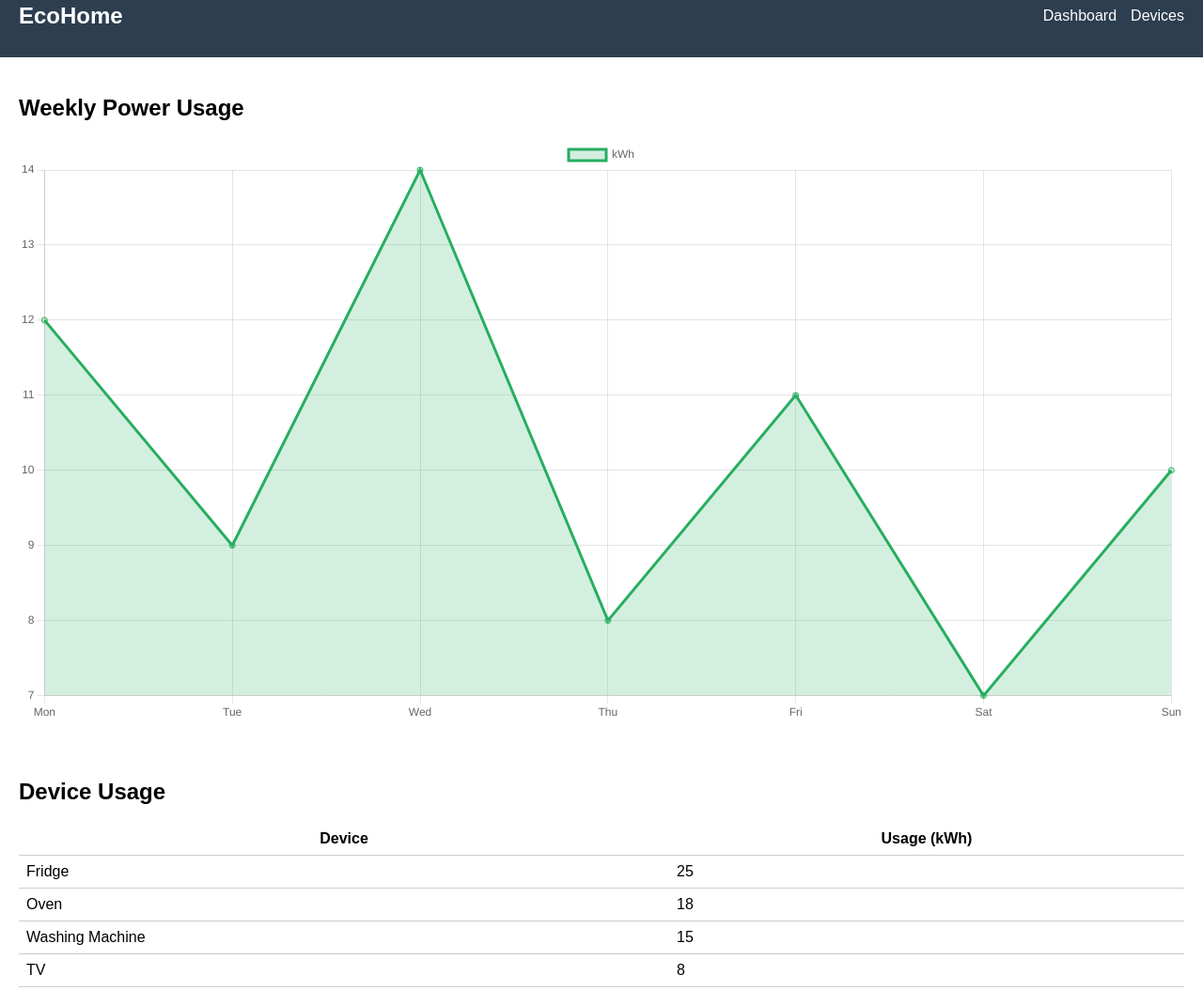
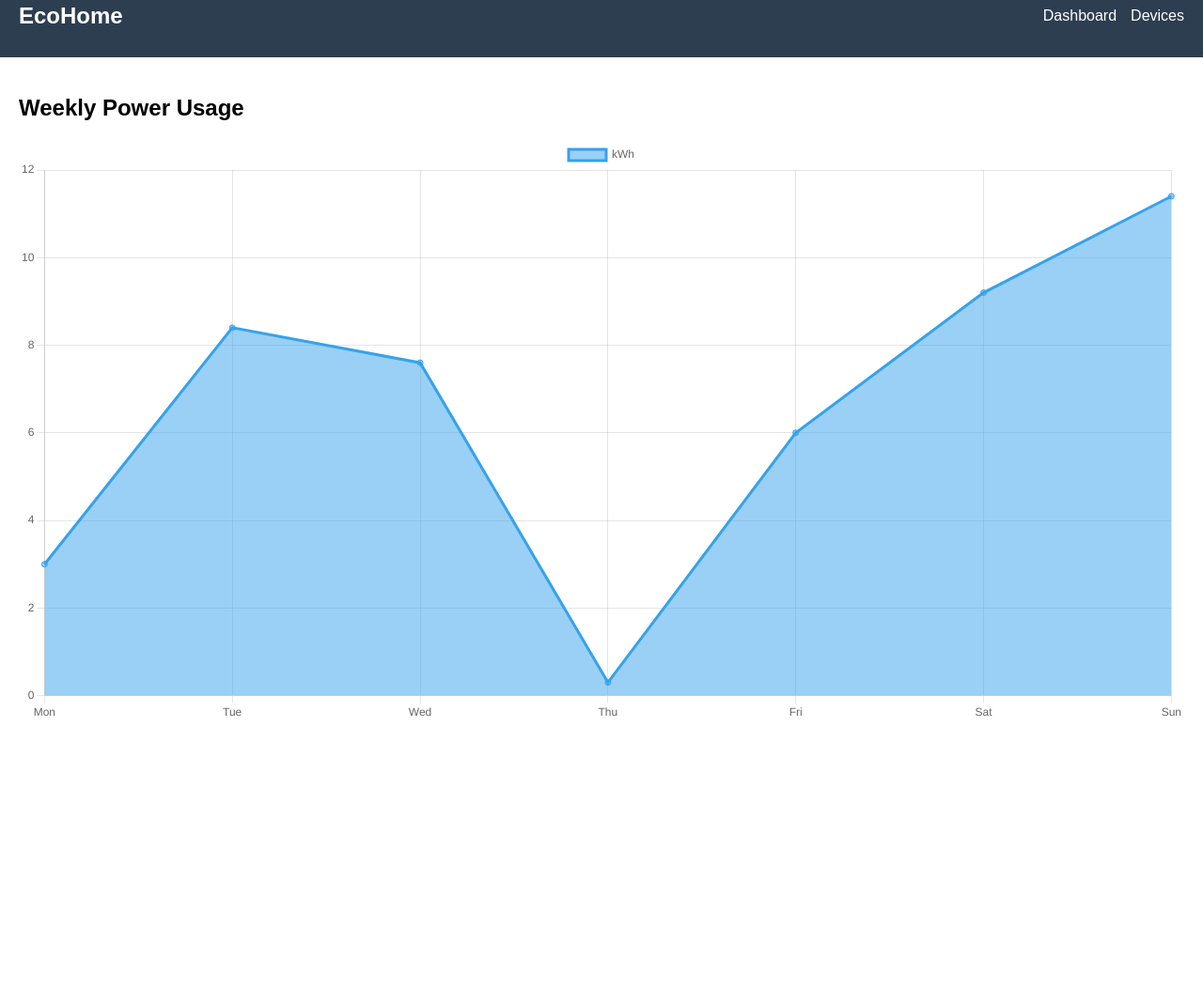
Before and after one commit to Will-Richard-Hammond/EcoHome-UIUX, a plain HTML site: page index.html in a window 1280 px wide. Shown: the part 27-1081 px from the top of the page at 94% size. Drawn offline with nearby package versions, Linux system fonts and the light colour scheme.

Commit message:
first interation stage complete

```diff
--- a/data.json
+++ b/data.json
@@ -1,10 +1,11 @@
 {
-    "weekUsage": [12, 9, 14, 8, 11, 7, 10],
+    "weekUsage": [3, 8.4, 7.6, 0.3, 6, 9.2, 11.4],
     "days": ["Mon", "Tue", "Wed", "Thu", "Fri", "Sat", "Sun"],
     "devices": [
-        { "name": "Fridge", "usage": 25 },
-        { "name": "Oven", "usage": 18 },
-        { "name": "Washing Machine", "usage": 15 },
-        { "name": "TV", "usage": 8 }
+        { "name": "Heater", "usage": 2.3 },
+        { "name": "Boiler", "usage": 1.6 },
+        { "name": "Fridge", "usage": 1.1 },
+        { "name": "TV", "usage": 0.9 },
+        { "name": "Washing Machine", "usage": 0.8 }
     ]
 }
--- a/index.html
+++ b/index.html
@@ -22,7 +22,9 @@
     <main>
         <section id="dashboard">
             <h2>Weekly Power Usage</h2>
-            <canvas id="usageChart"></canvas>
+                <div class="chart-box">
+                <canvas id="usageChart"></canvas>
+                </div>
         </section>
 
         <section id="devices">
--- a/script.js
+++ b/script.js
@@ -1,9 +1,19 @@
-//Load dummy data
-fetch('data.json')
-    .then(res => res.json())
-    .then(data => {
-        //graph script
-        const ctx = document.getElementById('usageChart').getContext('2d');
+document.addEventListener('DOMContentLoaded', () => {
+
+  const data = {
+    weekUsage: [3, 8.4, 7.6, 0.3, 6, 9.2, 11.4],
+    days: ["Mon", "Tue", "Wed", "Thu", "Fri", "Sat", "Sun"],
+    devices: [
+        { name: "Heater", usage: 2.3 },
+        { name: "Boiler", usage: 1.6 },
+        { name: "Fridge", usage: 1.1 },
+        { name: "TV", usage: 0.9 },
+        { name: "Washing Machine", usage: 0.8 }
+    ]
+  };
+  const chartCanvas = document.getElementById('usageChart');
+  if (chartCanvas && window.Chart) {
+    const ctx = chartCanvas.getContext('2d');
     new Chart(ctx, {
       type: 'line',
       data: {
@@ -11,19 +21,32 @@ fetch('data.json')
         datasets: [{
           label: 'kWh',
           data: data.weekUsage,
-                    borderColor: '#27ae60',
-                    backgroundColor: 'rgba(39, 174, 96, 0.2)',
           fill: true
         }]
+      },
+      options: {
+        responsive: true,
+        maintainAspectRatio: true,
+        plugins: { legend: { display: true } },
+        scales: {
+          y: { beginAtZero: true }
+        }
       }
     });
+  } else {
+    chartCanvas?.insertAdjacentHTML(
+      'afterend',
+      `<p role="alert">Chart unavailable (Chart.js not loaded).</p>`
+    );
+  }
+  const tbody = document.getElementById('deviceTable');
+  if (tbody) {
 
-        //device table script
-        const table = document.getElementById('deviceTable');
-        data.devices.forEach(device => {
-            const row = document.createElement('tr');
-            row.innerHTML = `<td>${device.name}</td><td>${device.usage}</td>`;
-            table.appendChild(row);
+    const sorted = [...data.devices].sort((a, b) => b.usage - a.usage);
+    for (const d of sorted) {
+      const tr = document.createElement('tr');
+      tr.innerHTML = `<td>${d.name}</td><td>${d.usage}</td>`;
+      tbody.appendChild(tr);
+    }
+  }
 });
-    })
-    .catch(err => console.error(err));
--- a/style.css
+++ b/style.css
@@ -37,8 +37,19 @@ th, td {
     padding: 8px;
     border-bottom: 1px solid #ccc;
 }
+.chart-box {
+  position: relative;
+  width: 100%;
+  max-width: 1920px;
+  height: 1080px;
+  margin: 0 auto;
+}
 
-/* Mobile view */
+canvas {
+  display: block;
+  max-width: 100%;
+}
+
 @media (max-width: 600px) {
     header nav {
         flex-direction: column;
```
Lines whose indentation alone changed are shown as unchanged.
